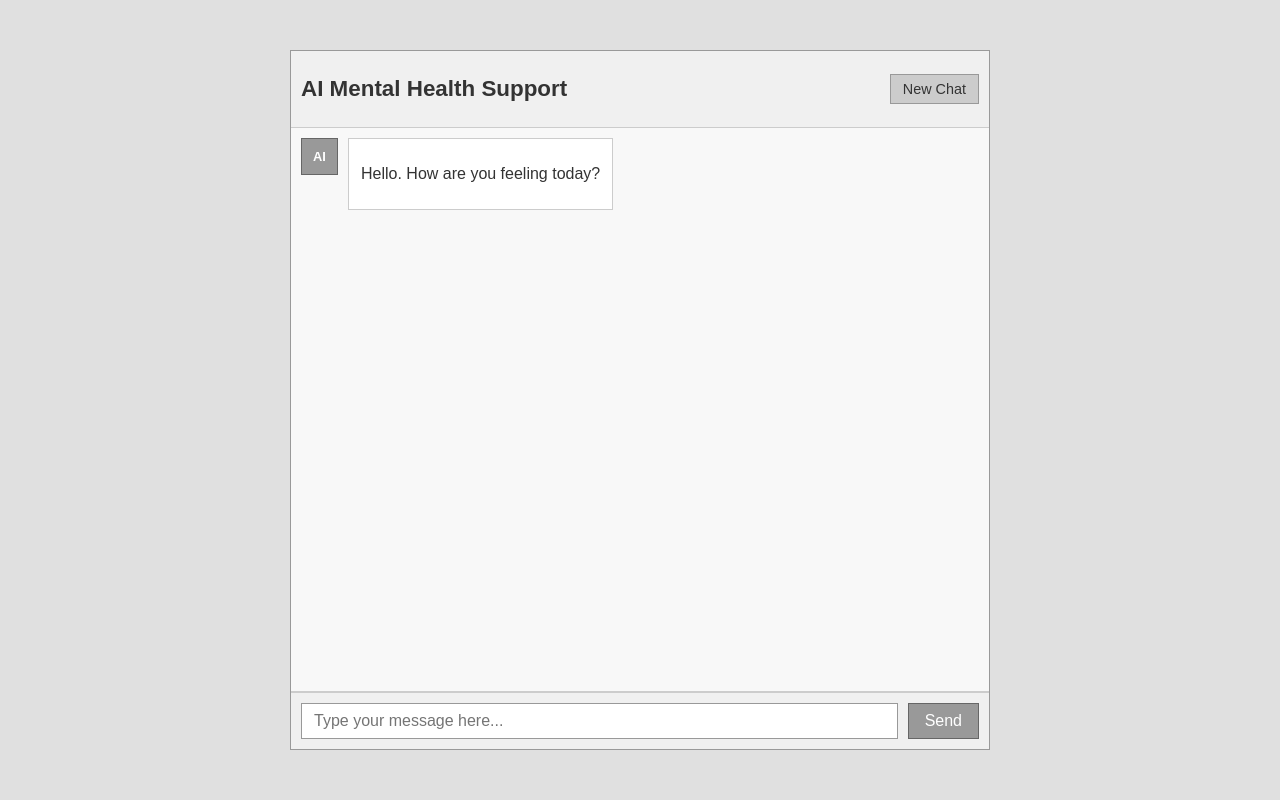
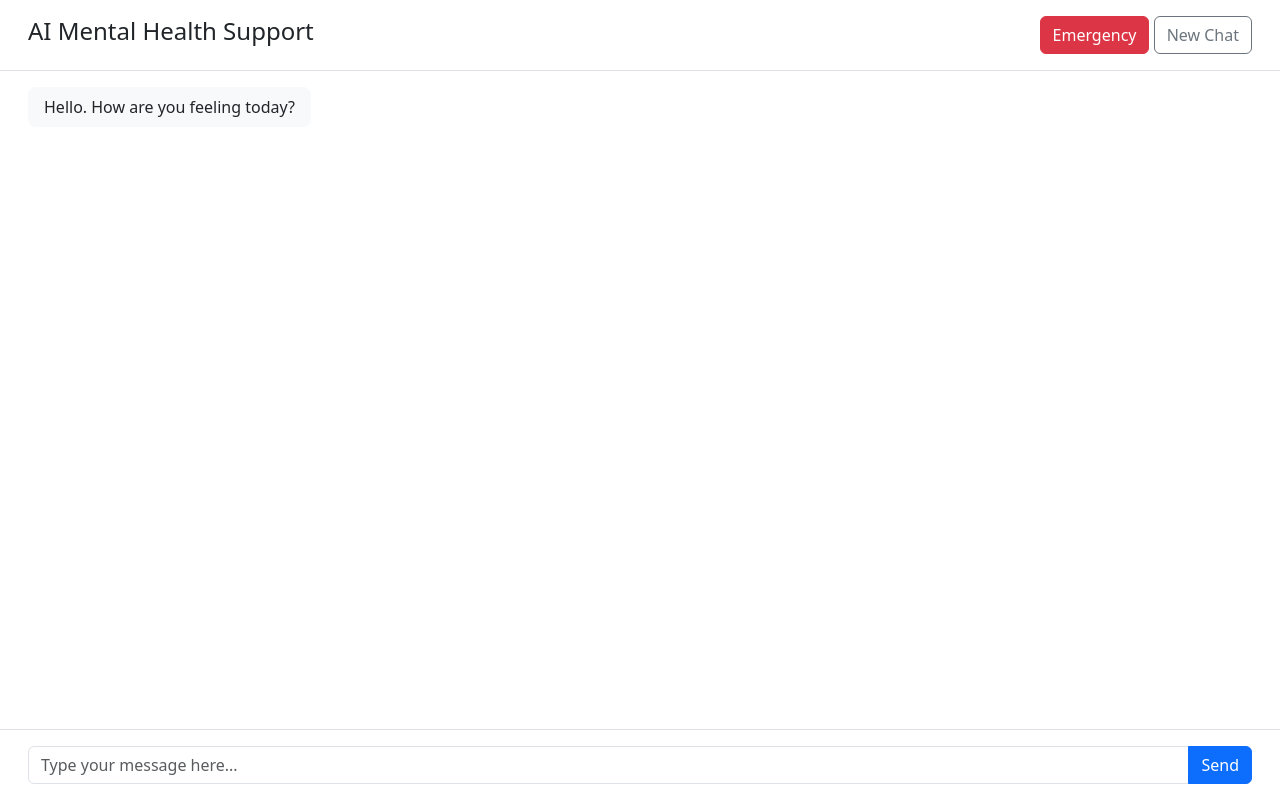
Before and after one commit to Bishir-tm/mental-health-chatbot, a Flask app: page / in a window 1280 px wide. Run offline with Flask 3, Linux system fonts and the light colour scheme.

Commit message:
added additional features such as emergency button to header

```diff
--- a/app.py
+++ b/app.py
@@ -1,96 +1,102 @@
+
 import os
-from flask import Flask, request, jsonify, render_template
+import json
+from flask import Flask, render_template, request, jsonify
 import google.generativeai as genai
+from dotenv import load_dotenv
+
+load_dotenv()
 
 app = Flask(__name__)
 
-# Configure Google Gemini API
-# IMPORTANT: Replace 'YOUR_API_KEY' with your actual Google Gemini API key
-# or set it as an environment variable (recommended).
-# For example: os.environ.get("GOOGLE_API_KEY")
-genai.configure(api_key=os.environ.get("GOOGLE_API_KEY", "YOUR_API_KEY"))
-
-# Initialize the Gemini model
-model = genai.GenerativeModel('gemini-2.0-flash')
-
-# Define the prompts
-ASSESS_RISK_PROMPT = """You are a risk assessment expert for a mental health chatbot.
-
-Based on the user's input, determine if the user is in a high-risk situation requiring professional help.
-If the user is in a high-risk situation, set isHighRisk to true and generate a message suggesting a professional referral.
-If the user is not in a high-risk situation, set isHighRisk to false and leave the response empty.
-
-User Input: {user_input}
-"""
-
-THERAPEUTIC_RESPONSE_PROMPT = """You are a chatbot designed to provide Cognitive Behavioral Therapy (CBT)-based support. Your goal is to help users identify and challenge their negative thought patterns.
-
-User History: {user_history}
-
-Based on the user's input, generate a response that is:
-1.  **Empathetic and Validating**: Start by acknowledging the user's feelings.
-2.  **CBT-Focused**: Gently guide the user to examine their thoughts. Help them identify potential cognitive distortions (e.g., all-or-nothing thinking, catastrophizing).
-3.  **Action-Oriented**: Encourage a small, manageable step, like reframing a thought or a simple behavioral experiment.
-4.  **Concise**: Keep the response to a few clear, supportive sentences.
-
-Avoid giving generic advice. Instead, ask questions that prompt reflection.
-
-User Input: {user_input}
-Response:"""
+# Configure the Gemini API
+genai.configure(api_key=os.getenv("GEMINI_API_KEY"))
 
 @app.route('/')
-def home():
+def index():
     return render_template('index.html')
 
 @app.route('/api/chat', methods=['POST'])
 def chat():
-    data = request.json
-    chat_history = data.get('chatHistory', [])
+    data = request.get_json()
+    messages = data.get('messages', [])
 
-    user_messages = [msg for msg in chat_history if msg['role'] == 'user']
-    latest_user_message = user_messages[-1] if user_messages else None
+    if not messages:
+        return jsonify({'error': 'No messages found.'}), 400
 
-    if not latest_user_message:
-        return jsonify({'error': 'No user message found.'}), 400
+    # The rest of the AI logic will go here
+    try:
+        user_input = messages[-1]['content']
+        chat_history = messages[:-1]
 
-    user_input = latest_user_message['content']
-    user_history = "\n".join([f"User: {msg['content']}" for msg in user_messages[:-1]])
+        # Assess risk
+        risk_assessment = assess_risk(user_input)
+
+        if risk_assessment.get('is_high_risk'):
+            return jsonify({'response': risk_assessment.get('response'), 'crisis': True})
+
+        # Generate therapeutic response
+        therapeutic_response = generate_therapeutic_response(user_input, chat_history)
+        return jsonify({'response': therapeutic_response, 'crisis': False})
+
+    except Exception as e:
+        print(f"Error: {e}")
+        return jsonify({'error': 'An error occurred while processing your request.'}), 500
+
+def assess_risk(user_input):
+    prompt = f"""You are a risk assessment expert for a mental health chatbot. Your primary responsibility is to identify any indication of a user being in an imminent crisis situation. It is crucial to avoid over-reacting to general feelings of depression or hopelessness. Only escalate if there is a clear and immediate danger.
+
+    Based on the user's input, determine if the user is in a high-risk situation requiring immediate professional help. A high-risk situation is defined by explicit statements of self-harm, a plan to self-harm, or an intent to act on suicidal thoughts immediately.
+
+    Respond with a JSON object with two keys: 'is_high_risk' (boolean) and 'response' (string).
+
+    If the user is in a high-risk situation (imminent danger):
+    1. Set is_high_risk to true.
+    2. Generate a response that is first calming and empathetic, then clearly and directly provides resources. The response should be something like: "It sounds like you are going through a very difficult time, and I want you to know that your safety is the most important thing. Please connect with someone who can support you right now. You can call the Nigerian emergency hotline at 112, or reach out to the Suicide Research and Prevention Initiative (SURPIN) at 08092106463."
+
+    If the user is NOT in a high-risk situation (no imminent danger, even if they express sadness or hopelessness):
+    1. Set is_high_risk to false.
+    2. Leave the response field empty.
+
+    User Input: {user_input}
+    """
+
+    model = genai.GenerativeModel('gemini-1.5-flash')
+    response = model.generate_content(prompt)
+
+    # Debugging: Print the raw response from the API
+    print("Gemini API Response (Risk Assessment):", response.text)
 
     try:
-        # Risk Assessment
-        risk_assessment_full_prompt = ASSESS_RISK_PROMPT.format(user_input=user_input)
-        risk_response = model.generate_content(risk_assessment_full_prompt)
+        # Attempt to parse the JSON response
+        return json.loads(response.text)
+    except json.JSONDecodeError:
+        # Handle cases where the response is not valid JSON
+        return {"is_high_risk": False, "response": ""}
 
-        # Assuming the model's response for risk assessment can be parsed to determine high risk
-        # This part needs careful handling as Gemini's output might not be directly parsable as JSON
-        # For simplicity, let's assume a keyword check or a structured output from Gemini
-        # In a real scenario, you'd use a more robust parsing mechanism or a function calling approach
+def generate_therapeutic_response(user_input, chat_history):
+    history_str = "\n".join([f"{msg['role']}: {msg['content']}" for msg in chat_history])
 
-        # Placeholder for risk assessment logic:
-        # If the model's response contains certain keywords indicating high risk,
-        # or if you can structure the prompt to return a boolean/JSON.
-        # For now, let's assume if the response contains "professional help" or "high risk"
-        # it's considered high risk. This is a very basic and potentially unreliable check.
+    prompt = f"""You are a chatbot designed to provide Cognitive Behavioral Therapy (CBT)-based support. Your goal is to help users identify and challenge their negative thought patterns.
 
-        is_high_risk = "professional help" in risk_response.text.lower() or "high risk" in risk_response.text.lower()
+    User History:
+    {history_str}
 
-        if is_high_risk:
-            # Extract the suggested referral message from the risk_response
-            # This also needs robust parsing based on how your prompt is designed
-            response_content = risk_response.text # Assuming the full response is the referral message
-            return jsonify({'response': response_content})
-        else:
-            # Therapeutic Response
-            therapeutic_full_prompt = THERAPEUTIC_RESPONSE_PROMPT.format(
-                user_input=user_input,
-                user_history=user_history
-            )
-            therapeutic_response = model.generate_content(therapeutic_full_prompt)
-            return jsonify({'response': therapeutic_response.text})
+    Based on the user's input, generate a response that is:
+    1.  **Empathetic and Validating**: Start by acknowledging the user's feelings.
+    2.  **CBT-Focused**: Gently guide the user to examine their thoughts. Help them identify potential cognitive distortions (e.g., all-or-nothing thinking, catastrophizing).
+    3.  **Action-Oriented**: Encourage a small, manageable step, like reframing a thought or a simple behavioral experiment.
+    4.  **Concise**: Keep the response to a few clear, supportive sentences.
 
-    except Exception as e:
-        print(f"Error getting AI response: {e}")
-        return jsonify({'error': 'An error occurred while processing your request. Please try again.'}), 500
+    Avoid giving generic advice. Instead, ask questions that prompt reflection.
+
+    User Input: {user_input}
+    Response:"""
+
+    model = genai.GenerativeModel('gemini-1.5-flash')
+    response = model.generate_content(prompt)
+    return response.text
+
 
 if __name__ == '__main__':
     app.run(debug=True)
--- a/requirements.txt
+++ b/requirements.txt
@@ -1,2 +1,3 @@
 Flask
+python-dotenv
 google-generativeai
--- a/static/script.js
+++ b/static/script.js
@@ -1,151 +1,90 @@
-// script.js
+document.addEventListener('DOMContentLoaded', () => {
+    const chatForm = document.getElementById('chat-form');
+    const chatInput = document.getElementById('chat-input');
+    const chatMessages = document.getElementById('chat-messages');
+    const newChatBtn = document.getElementById('newChatBtn');
 
-document.addEventListener('DOMContentLoaded', () => {
-    const messagesContainer = document.getElementById('messages');
-    const chatInput = document.getElementById('chatInput');
-    const chatForm = document.getElementById('chatForm');
-    const newChatBtn = document.getElementById('newChatBtn');
-    const messagesEndRef = document.getElementById('messagesEndRef');
-    const sendBtn = document.getElementById('sendBtn');
+    let messages = [];
 
-    let messages = [
-        { id: 'init', role: 'assistant', content: "Hello. How are you feeling today?" }
-    ];
-    let isLoading = false;
-
-    const scrollToBottom = () => {
-        messagesEndRef.scrollIntoView({ behavior: 'smooth' });
-    };
-
-    const displayMessage = (message) => {
-        const messageBubble = document.createElement('div');
-        messageBubble.classList.add('message-bubble', message.role);
-
-        if (message.role === 'assistant') {
-            const avatar = document.createElement('div');
-            avatar.classList.add('avatar', 'assistant');
-            avatar.textContent = 'AI';
-            messageBubble.appendChild(avatar);
-        }
-
-        const messageContent = document.createElement('div');
-        messageContent.classList.add('message-content');
-        messageContent.innerHTML = `<p>${message.content}</p>`;
-        messageBubble.appendChild(messageContent);
-
-        if (message.role === 'user') {
-            const avatar = document.createElement('div');
-            avatar.classList.add('avatar', 'user');
-            avatar.textContent = 'User';
-            messageBubble.appendChild(avatar);
-        }
-
-        messagesContainer.appendChild(messageBubble);
+    const addMessage = (role, content) => {
+        const message = { role, content };
+        messages.push(message);
+        renderMessages();
     };
 
     const renderMessages = () => {
-        messagesContainer.innerHTML = ''; // Clear existing messages
-        messages.forEach(displayMessage);
-        scrollToBottom();
+        chatMessages.innerHTML = '';
+        messages.forEach(message => {
+            const messageElement = document.createElement('div');
+            messageElement.classList.add(message.role === 'user' ? 'user-message' : 'assistant-message');
+            messageElement.textContent = message.content;
+            chatMessages.appendChild(messageElement);
+        });
+        chatMessages.scrollTop = chatMessages.scrollHeight;
     };
 
     const showLoadingIndicator = () => {
-        isLoading = true;
-        sendBtn.disabled = true;
-        chatInput.disabled = true;
-
-        const loadingBubble = document.createElement('div');
-        loadingBubble.classList.add('message-bubble', 'assistant');
-        loadingBubble.id = 'loadingIndicator';
-
-        const avatar = document.createElement('div');
-        avatar.classList.add('avatar', 'assistant');
-        avatar.textContent = 'AI';
-        loadingBubble.appendChild(avatar);
-
-        const loadingContent = document.createElement('div');
-        loadingContent.classList.add('message-content');
-        loadingContent.innerHTML = `
-            <div class="loading-indicator">
-                <span class="loading-dot"></span>
-                <span class="loading-dot"></span>
-                <span class="loading-dot"></span>
-            </div>
-        `;
-        loadingBubble.appendChild(loadingContent);
-        messagesContainer.appendChild(loadingBubble);
-        scrollToBottom();
+        const loadingElement = document.createElement('div');
+        loadingElement.classList.add('assistant-message');
+        loadingElement.innerHTML = '<div class="loading-dots"><span></span><span></span><span></span></div>';
+        chatMessages.appendChild(loadingElement);
+        chatMessages.scrollTop = chatMessages.scrollHeight;
     };
 
-    const hideLoadingIndicator = () => {
-        isLoading = false;
-        sendBtn.disabled = false;
-        chatInput.disabled = false;
-        const loadingIndicator = document.getElementById('loadingIndicator');
-        if (loadingIndicator) {
-            loadingIndicator.remove();
+    const removeLoadingIndicator = () => {
+        const loadingElement = chatMessages.querySelector('.loading-dots');
+        if (loadingElement) {
+            loadingElement.parentElement.remove();
         }
     };
 
-    const handleSubmit = async (e) => {
+    chatForm.addEventListener('submit', async (e) => {
         e.preventDefault();
-        if (!chatInput.value.trim() || isLoading) return;
+        const userInput = chatInput.value.trim();
+        if (!userInput) return;
 
-        const userMessage = {
-            id: Date.now().toString(),
-            role: 'user',
-            content: chatInput.value.trim(),
-        };
-
-        messages.push(userMessage);
-        displayMessage(userMessage);
+        addMessage('user', userInput);
         chatInput.value = '';
-        scrollToBottom();
-
         showLoadingIndicator();
 
         try {
             const response = await fetch('/api/chat', {
                 method: 'POST',
                 headers: {
-                    'Content-Type': 'application/json',
+                    'Content-Type': 'application/json'
                 },
-                body: JSON.stringify({ chatHistory: messages }),
+                body: JSON.stringify({ messages })
             });
 
             const data = await response.json();
+            removeLoadingIndicator();
 
             if (data.error) {
-                alert(`Error: ${data.error}`); // Simple error display
-                messages.pop(); // Remove user message if AI fails
-            } else if (data.response) {
-                const assistantMessage = {
-                    id: Date.now().toString() + '-ai',
-                    role: 'assistant',
-                    content: data.response,
-                };
-                messages.push(assistantMessage);
-                displayMessage(assistantMessage);
+                alert(data.error);
+            } else {
+                addMessage('assistant', data.response);
+                if (data.crisis) {
+                    const crisisAlert = document.createElement('div');
+                    crisisAlert.classList.add('alert', 'alert-danger', 'mt-3');
+                    crisisAlert.innerHTML = `
+                        <h4 class="alert-heading">Immediate Support Available</h4>
+                        <p>It sounds like you are going through a very difficult time. Your safety is the most important thing. Please reach out for help.</p>
+                        <hr>
+                        <p class="mb-0">You can call the Nigerian emergency hotline at 112, or reach out to the Suicide Research and Prevention Initiative (SURPIN) at 08092106463.</p>
+                    `;
+                    chatMessages.appendChild(crisisAlert);
+                }
             }
         } catch (error) {
-            console.error('Fetch error:', error);
-            alert('An error occurred while connecting to the server. Please try again.');
-            messages.pop(); // Remove user message if network fails
-        } finally {
-            hideLoadingIndicator();
-            scrollToBottom();
+            removeLoadingIndicator();
+            alert('An error occurred while processing your request. Please try again.');
         }
-    };
-
-    chatForm.addEventListener('submit', handleSubmit);
+    });
 
     newChatBtn.addEventListener('click', () => {
-        messages = [
-            { id: 'init', role: 'assistant', content: "Hello. How are you feeling today?" }
-        ];
-        renderMessages();
+        messages = [];
+        chatMessages.innerHTML = '<div class="assistant-message">Hello. How are you feeling today?</div>';
     });
 
-    // Initial render
-    renderMessages();
+    addMessage('assistant', 'Hello. How are you feeling today?');
 });
--- a/static/style.css
+++ b/static/style.css
@@ -1,225 +1,52 @@
-/* Less Polished / Older Web Aesthetic */
-
-body {
-    margin: 0;
-    font-family: Arial, sans-serif; /* A common, older sans-serif font */
-    background-color: #e0e0e0; /* Light gray background */
-    display: flex;
-    justify-content: center;
-    align-items: center;
-    min-height: 100vh;
-    color: #333333;
+body, html {
+    height: 100%;
 }
 
-.chat-container {
+#chat-messages {
     display: flex;
     flex-direction: column;
-    width: 100%;
-    max-width: 700px; /* A bit wider than before */
-    height: 100vh;
-    max-height: 700px; /* Fixed height for a desktop feel */
-    border: 1px solid #999999; /* Simple gray border */
-    box-sizing: border-box;
-    overflow: hidden;
-    background-color: #ffffff;
-    /* No border-radius, no box-shadow */
+    gap: 1rem;
 }
 
-.chat-header {
-    display: flex;
-    justify-content: space-between;
-    align-items: center;
-    padding: 10px;
-    border-bottom: 1px solid #cccccc;
-    background-color: #f0f0f0; /* Slightly darker header */
+.user-message {
+    align-self: flex-end;
+    background-color: #0d6efd;
+    color: white;
+    border-radius: 0.5rem;
+    padding: 0.5rem 1rem;
+    max-width: 80%;
 }
 
-.chat-title {
-    font-size: 1.4em;
-    font-weight: bold;
-    color: #333333;
+.assistant-message {
+    align-self: flex-start;
+    background-color: #f8f9fa;
+    border-radius: 0.5rem;
+    padding: 0.5rem 1rem;
+    max-width: 80%;
 }
 
-.new-chat-btn {
-    background-color: #cccccc;
-    color: #333333;
-    border: 1px solid #999999;
-    padding: 6px 12px;
-    cursor: pointer;
-    font-size: 0.9em;
-    font-family: Arial, sans-serif;
-    /* No border-radius, no transition */
-}
-
-.new-chat-btn:hover {
-    background-color: #bbbbbb;
-}
-
-.chat-main {
-    flex-grow: 1;
-    overflow-y: auto;
-    padding: 10px;
-    background-color: #f8f8f8;
-    border-bottom: 1px solid #cccccc;
-}
-
-/* Standard Scrollbar */
-.chat-main::-webkit-scrollbar {
-    width: 12px;
-}
-
-.chat-main::-webkit-scrollbar-track {
-    background: #f0f0f0;
-}
-
-.chat-main::-webkit-scrollbar-thumb {
-    background: #aaaaaa;
-    border: 1px solid #888888;
-}
-
-.messages {
-    display: flex;
-    flex-direction: column;
-    gap: 10px;
-}
-
-.message-bubble {
-    display: flex;
-    align-items: flex-start;
-    gap: 10px;
-}
-
-.message-bubble.user {
-    justify-content: flex-end;
-}
-
-.message-bubble.assistant {
-    justify-content: flex-start;
-}
-
-.message-content {
-    max-width: 75%;
-    padding: 8px 12px;
-    border: 1px solid #cccccc;
-    line-height: 1.4;
-    word-wrap: break-word;
-    color: #333333;
-    background-color: #ffffff;
-    /* No border-radius */
-}
-
-.message-bubble.user .message-content {
-    background-color: #e0e0e0; /* Slightly darker for user messages */
-}
-
-.message-bubble.assistant .message-content {
-    background-color: #ffffff;
-}
-
-.avatar {
-    width: 35px;
-    height: 35px;
-    background-color: #999999;
-    border: 1px solid #666666;
-    display: flex;
-    justify-content: center;
-    align-items: center;
-    font-weight: bold;
-    color: #ffffff;
-    flex-shrink: 0;
-    font-size: 0.8em;
-    /* No border-radius */
-}
-
-.avatar.user {
-    background-color: #666666;
-}
-
-.avatar.assistant {
-    background-color: #999999;
-}
-
-.loading-indicator {
-    display: flex;
-    align-items: center;
-    gap: 6px;
-    padding: 8px 12px;
-    border: 1px solid #cccccc;
-    max-width: fit-content;
-    background-color: #ffffff;
-}
-
-.loading-dot {
+.loading-dots span {
+    display: inline-block;
     width: 8px;
     height: 8px;
-    background-color: #666666;
+    background-color: #6c757d;
+    border-radius: 50%;
     animation: pulse 1.4s infinite ease-in-out both;
 }
 
-.loading-dot:nth-child(1) { animation-delay: -0.32s; }
-.loading-dot:nth-child(2) { animation-delay: -0.16s; }
+.loading-dots span:nth-child(1) {
+    animation-delay: -0.32s;
+}
+
+.loading-dots span:nth-child(2) {
+    animation-delay: -0.16s;
+}
 
 @keyframes pulse {
-    0%, 80%, 100% { transform: scale(0); }
-    40% { transform: scale(1); }
-}
-
-.chat-footer {
-    padding: 10px;
-    border-top: 1px solid #cccccc;
-    background-color: #f0f0f0;
-}
-
-.chat-form {
-    display: flex;
-    gap: 10px;
-    max-width: 680px; /* Match container width minus padding */
-    margin: 0 auto;
-}
-
-.chat-input {
-    flex-grow: 1;
-    padding: 8px 12px;
-    border: 1px solid #999999;
-    font-size: 1em;
-    outline: none;
-    background-color: #ffffff;
-    color: #333333;
-    /* No border-radius */
-}
-
-.chat-input:focus {
-    border-color: #666666;
-    box-shadow: none;
-}
-
-.send-btn {
-    background-color: #999999;
-    color: #ffffff;
-    border: 1px solid #666666;
-    padding: 8px 16px;
-    cursor: pointer;
-    font-size: 1em;
-    font-family: Arial, sans-serif;
-    /* No border-radius, no transition */
-}
-
-.send-btn:hover:not(:disabled) {
-    background-color: #777777;
-}
-
-.send-btn:disabled {
-    background-color: #cccccc;
-    color: #999999;
-    border-color: #aaaaaa;
-    cursor: not-allowed;
-}
-
-/* Responsive Adjustments */
-@media (max-width: 768px) {
-    .chat-container {
-        border: none;
-        max-width: 100%;
-        max-height: 100vh;
+    0%, 80%, 100% {
+        transform: scale(0);
+    }
+    40% {
+        transform: scale(1.0);
     }
 }
--- a/templates/index.html
+++ b/templates/index.html
@@ -3,31 +3,68 @@
 <head>
     <meta charset="UTF-8">
     <meta name="viewport" content="width=device-width, initial-scale=1.0">
-    <title>AI Mental Health Support</title>
+    <title>AI Mental Health Chatbot</title>
+    <link href="https://cdn.jsdelivr.net/npm/bootstrap@5.3.3/dist/css/bootstrap.min.css" rel="stylesheet">
     <link rel="stylesheet" href="{{ url_for('static', filename='style.css') }}">
 </head>
 <body>
-    <div class="chat-container">
-        <header class="chat-header">
-            <h1 class="chat-title">AI Mental Health Support</h1>
-            <button id="newChatBtn" class="new-chat-btn">New Chat</button>
-        </header>
-
-        <main class="chat-main">
-            <div class="messages" id="messages">
-                <!-- Messages will be appended here by JavaScript -->
+    <div class="container-fluid h-100 d-flex flex-column">
+        <div class="row border-bottom">
+            <div class="col">
+                <header class="d-flex justify-content-between align-items-center p-3">
+                    <h1 class="h4">AI Mental Health Support</h1>
+                    <div>
+                        <button class="btn btn-danger" data-bs-toggle="modal" data-bs-target="#emergencyModal">Emergency</button>
+                        <button class="btn btn-outline-secondary" id="newChatBtn">New Chat</button>
+                    </div>
+                </header>
             </div>
-            <div id="messagesEndRef"></div>
-        </main>
-
-        <footer class="chat-footer">
-            <form id="chatForm" class="chat-form">
-                <input type="text" id="chatInput" class="chat-input" placeholder="Type your message here..." autocomplete="off">
-                <button type="submit" id="sendBtn" class="send-btn">Send</button>
-            </form>
-        </footer>
+        </div>
+        <div class="row flex-grow-1 overflow-auto">
+            <div class="col">
+                <div class="p-3" id="chat-messages">
+                    <div class="d-flex justify-content-start mb-3">
+                        <div class="bg-light p-3 rounded">
+                            Hello. How are you feeling today?
+                        </div>
+                    </div>
+                </div>
+            </div>
+        </div>
+        <div class="row border-top">
+            <div class="col">
+                <footer class="p-3">
+                    <form id="chat-form">
+                        <div class="input-group">
+                            <input type="text" id="chat-input" class="form-control" placeholder="Type your message here..." autocomplete="off">
+                            <button class="btn btn-primary" type="submit">Send</button>
+                        </div>
+                    </form>
+                </footer>
+            </div>
+        </div>
     </div>
 
+    <!-- Emergency Modal -->
+    <div class="modal fade" id="emergencyModal" tabindex="-1">
+        <div class="modal-dialog">
+            <div class="modal-content">
+                <div class="modal-header">
+                    <h5 class="modal-title">Immediate Support Available</h5>
+                    <button type="button" class="btn-close" data-bs-dismiss="modal" aria-label="Close"></button>
+                </div>
+                <div class="modal-body">
+                    <p>If you are in a crisis, please reach out for help. Your safety is the most important thing.</p>
+                    <p class="fw-bold my-2">You can call the Nigerian emergency hotline at 112, or reach out to the Suicide Research and Prevention Initiative (SURPIN) at 08092106463.</p>
+                </div>
+                <div class="modal-footer">
+                    <button type="button" class="btn btn-secondary" data-bs-dismiss="modal">Close</button>
+                </div>
+            </div>
+        </div>
+    </div>
+
+    <script src="https://cdn.jsdelivr.net/npm/bootstrap@5.3.3/dist/js/bootstrap.bundle.min.js"></script>
     <script src="{{ url_for('static', filename='script.js') }}"></script>
 </body>
 </html>
```
Also changed, not shown: error.txt (+11 -2 lines), 1 other file.
